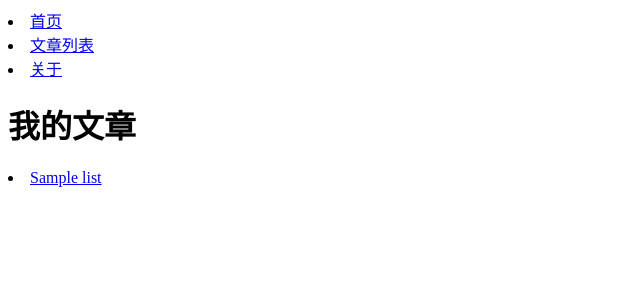
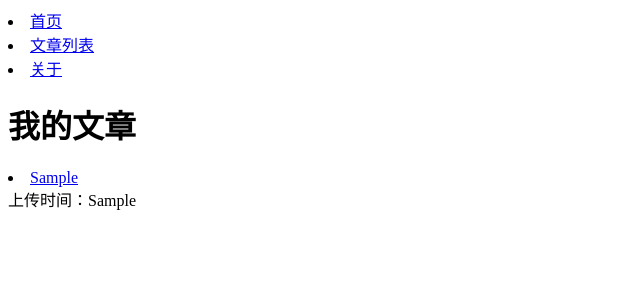
Before and after one commit to CUCSec/blog-by-flask-Zhang1933, a Flask app: template templates/articles_list.html in a window 1280 px wide. Shown: the top 300 px of the page, without its empty margins (0-640 px from the left). Run offline with Flask 2, Linux system fonts and the light colour scheme; the template is opened without the code that fills it: most values are stand-ins (such as "Sample title", 1, 10 or a date in 2020).

Commit message:
加入显示上传时间的功能。 多加了一篇测试文本。

```diff
--- a/app.py
+++ b/app.py
@@ -1,5 +1,6 @@
 from flask import Flask,render_template
 from pathlib import Path
+import time
 
 app=Flask(__name__)
 
@@ -17,15 +18,20 @@
 def article_list():
 
     article_list=[str(x) for x in  (Path('./data').glob("**/*.txt"))]
-    return render_template("articles_list.html",list=article_list)
+    article_time=[ time.strftime("%Y-%m-%d %H:%M:%S",time.localtime(Path(x).stat().st_ctime)) for x in article_list]
+    article_dict=zip(article_list,article_time)
+
+    article_dict=sorted(article_dict,key=lambda x: x[1],reverse=True)
+    return render_template("articles_list.html",article_dict=article_dict)
 
 
 @app.route("/data/<url_path>")
 def article_display(url_path):
+    article_time=time.strftime("%Y-%m-%d %H:%M:%S",time.localtime(Path(r"data/{}".format(url_path)).stat().st_ctime))
 
     with open(r"data/{}".format(url_path),"r",encoding="utf-8")as f:
         data=f.readlines()
-    return render_template("articles.html",article=data)
+    return render_template("articles.html",article=data,the_time=article_time)
 
 
 if __name__ == "__main__":
--- /dev/null
+++ b/data/期末考试.txt
@@ -0,0 +1,2 @@
+期末考试
+  　既然如何， 叔本华曾经提到过，意志是一个强壮的盲人，倚靠在明眼的跛子肩上。带着这句话，我们还要更加慎重的审视这个问题： 马克思在不经意间这样说过，一切节省，归根到底都归结为时间的节省。这句话语虽然很短，但令我浮想联翩。 了解清楚期末考试到底是一种怎么样的存在，是解决一切问题的关键。 要想清楚，期末考试，到底是一种怎么样的存在。 可是，即使是这样，期末考试的出现仍然代表了一定的意义。 笛卡儿在不经意间这样说过，读一切好书，就是和许多高尚的人谈话。这似乎解答了我的疑惑。 一般来讲，我们都必须务必慎重的考虑考虑。 了解清楚期末考试到底是一种怎么样的存在，是解决一切问题的关键。
--- a/templates/articles.html
+++ b/templates/articles.html
@@ -16,5 +16,11 @@
            &nbsp&nbsp{{ words }}
         </p>
     {% endfor %}
+    <footer>
+        <p>
+              {{the_time}}
+        </p>
+
+    </footer>
 
 {% endblock %}
--- a/templates/articles_list.html
+++ b/templates/articles_list.html
@@ -8,12 +8,12 @@
 {% endblock %}
 
 {% block content %}
-    {% for i in list %}
+    {% for i ,t in  article_dict  %}
         <li>
         <a href="/data/{{ (i[5:]) }}">
             {{i[5:][:-4]}}
         </a>
+           <div> 上传时间：{{t}}</div>
         </li>
     {% endfor%}
-
 {% endblock %}
```
